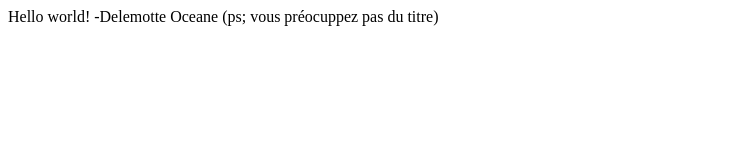
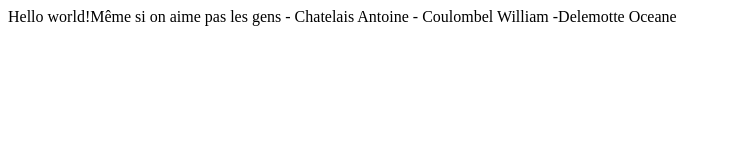
Before and after one commit to Reshie-pitrouille/hello-world, a plain HTML site: page index.html in a window 1280 px wide. Shown: the whole page, without its empty margins (0-731 px from the left). Drawn offline with Linux system fonts and the light colour scheme.

Commit message:
Update index.html

```diff
--- a/index.html
+++ b/index.html
@@ -4,9 +4,9 @@
       <title>"William est le plus beau du monde"</title>
     </head>
     <body>
-      Hello world!
-        -Delemotte Oceane
-
-      (ps; vous préocuppez pas du titre)
+      Hello world!Même si on aime pas les gens
+      - Chatelais Antoine
+      - Coulombel William
+      -Delemotte Oceane
     </body>
   </html>
```
